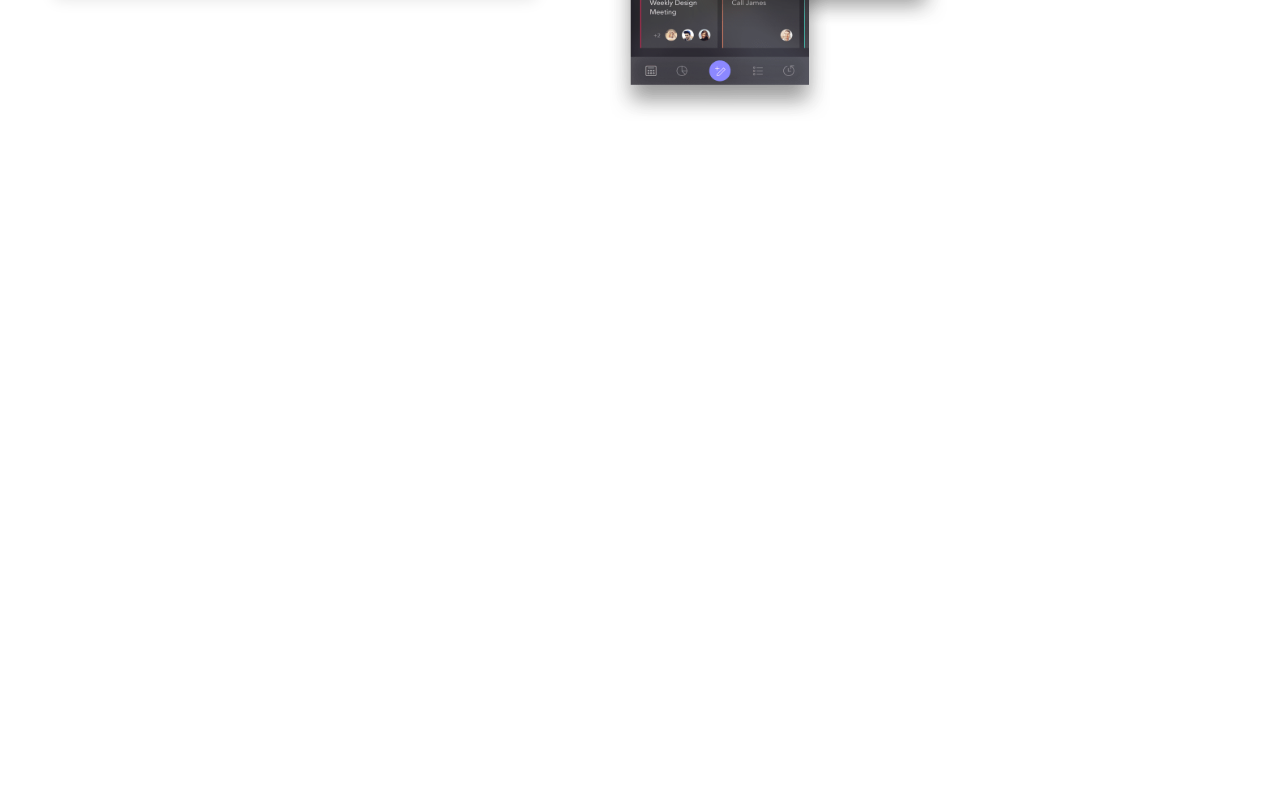
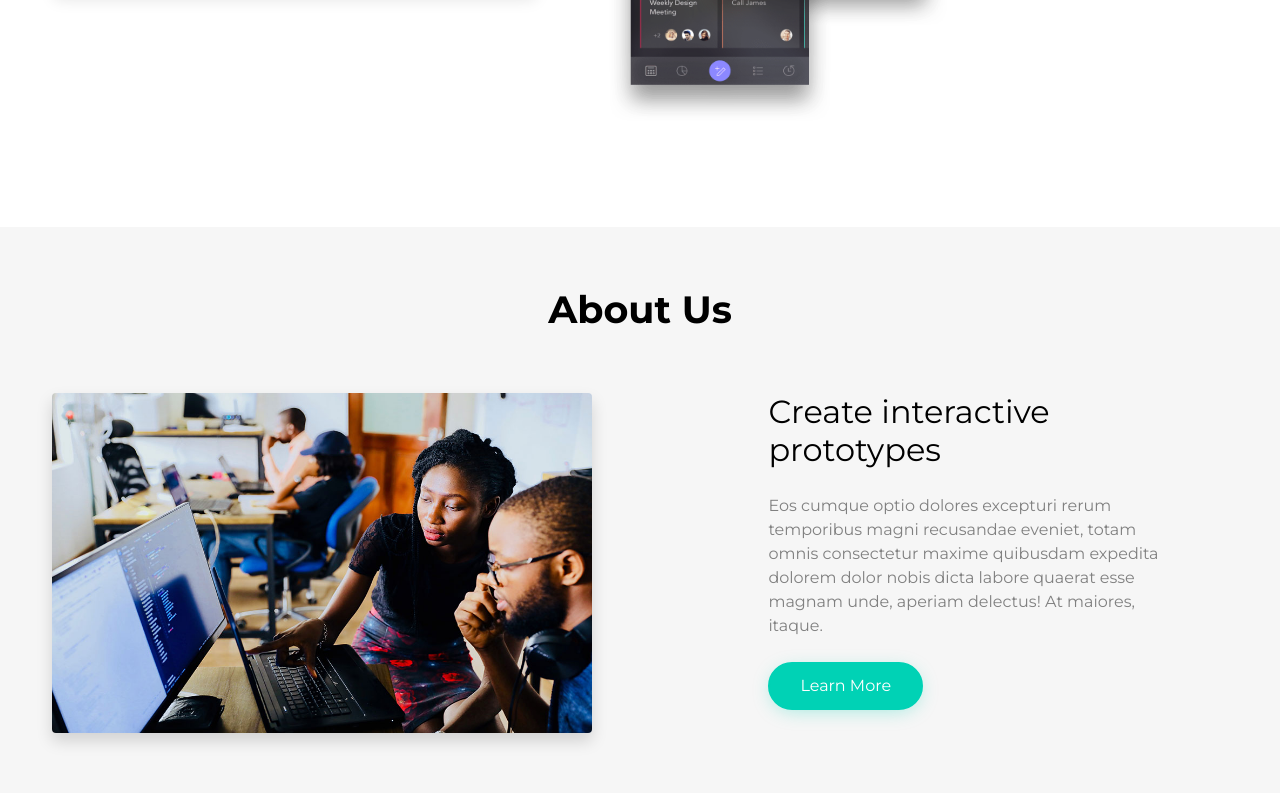
Before and after one commit to cheburek404/LanderzTemplate, a plain HTML site: page index.html in a window 1280 px wide. Shown: the part 2930-3723 px from the top of the page. Before the commit the page ends 3157 px from the top, so only its background shows below. Drawn offline with nearby package versions, Linux system fonts and the light colour scheme.

Commit message:
added one section about us

```diff
--- a/assets/css/style.css
+++ b/assets/css/style.css
@@ -44,9 +44,10 @@ a:hover{
 }
 
 .btn:hover {
-    background-color: #fff;
+    background-color: inherit;
     border: 2px solid #00d2b5;
     color: #333;
+    box-shadow: none;
 }
 
 
@@ -321,3 +322,29 @@ a:hover{
     font-style: italic;
     color: #6c757d;
 }
+
+
+/* ABOUT */
+.about{
+    display: flex;
+    justify-content: space-between;
+}
+
+.about__item{
+    width: 35%;
+}
+
+.about__img{
+    width: 540px;
+    height: 340px;
+    border-radius: 4px;
+    box-shadow: 0 0.5rem 1rem rgba(0, 0, 0, 0.15);
+}
+
+.about__title{
+    font-size: 32px;
+}
+
+.about__text{
+    color: #808080;
+}
--- a/index.html
+++ b/index.html
@@ -200,5 +200,29 @@
     </div>
 
 
+    <!-- ABOUT -->
+    <section class="section">
+        <div class="container">
+            <div class="section__header">
+                <h2 class="section__title">About Us</h2>
+            </div>
+
+            <div class="about">
+                <div class="about__item">
+                    <img class="about__img" src="assets/img/about1.jpg" alt="">
+                </div>
+
+                <div class="about__item me-5">
+                    <h3 class="about__title mb-4">Create interactive prototypes</h3>
+                    <p class="about__text mb-4">Eos cumque optio dolores excepturi rerum temporibus
+                        magni recusandae eveniet, totam omnis consectetur maxime quibusdam expedita dolorem
+                        dolor nobis dicta labore quaerat esse magnam unde, aperiam delectus! At maiores, itaque.</p>
+                    <button class="btn">Learn More</button>
+                </div>
+            </div>
+        </div>
+    </section>
+
+
 </body>
 </html>
```
Also changed, not shown: assets/img/about1.jpg (added).
